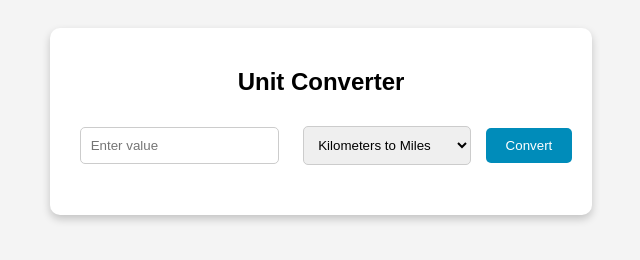
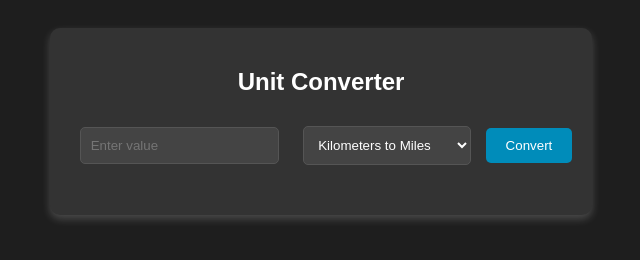
Before and after one commit to sarkar8180/my-portfolio, a plain HTML site: page projects/calculator/index.html in a window 1280 px wide. Shown: the whole page, without its empty margins (319-959 px from the left). Drawn offline with Linux system fonts and the light colour scheme.

Commit message:
Update index.html

```diff
--- a/projects/calculator/index.html
+++ b/projects/calculator/index.html
@@ -8,21 +8,24 @@
         body {
             font-family: Arial, sans-serif;
             text-align: center;
-            background-color: #f4f4f4;
+            background-color: #1e1e1e;
+            color: white;
             padding: 20px;
         }
         .container {
-            background: white;
+            background: #333;
             padding: 20px;
             border-radius: 10px;
             display: inline-block;
-            box-shadow: 0 4px 8px rgba(0,0,0,0.2);
+            box-shadow: 0 4px 8px rgba(255,255,255,0.2);
         }
         input, select {
             padding: 10px;
             margin: 10px;
-            border: 1px solid #ccc;
+            border: 1px solid #555;
             border-radius: 5px;
+            background: #444;
+            color: white;
         }
         button {
             padding: 10px 20px;
```
